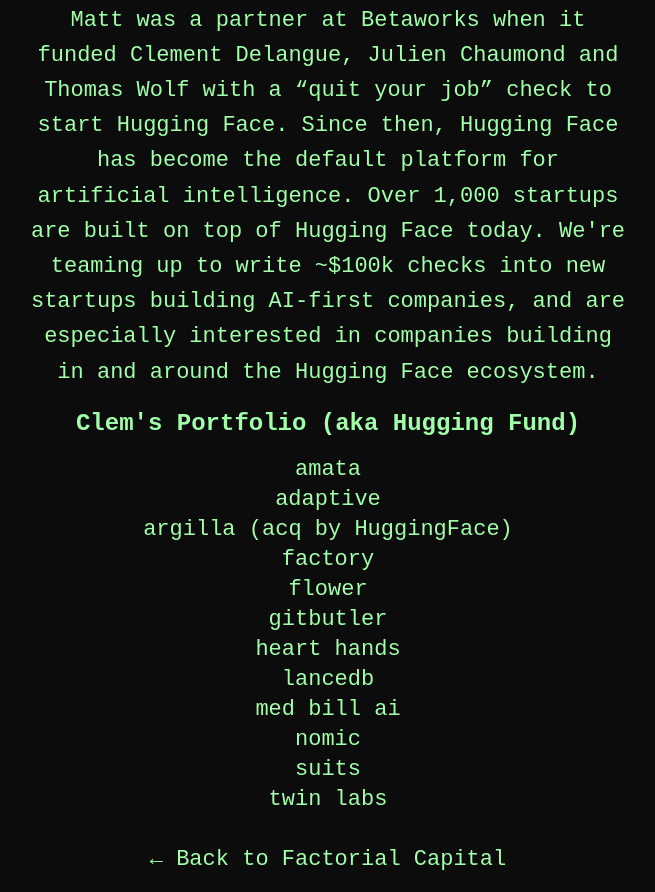
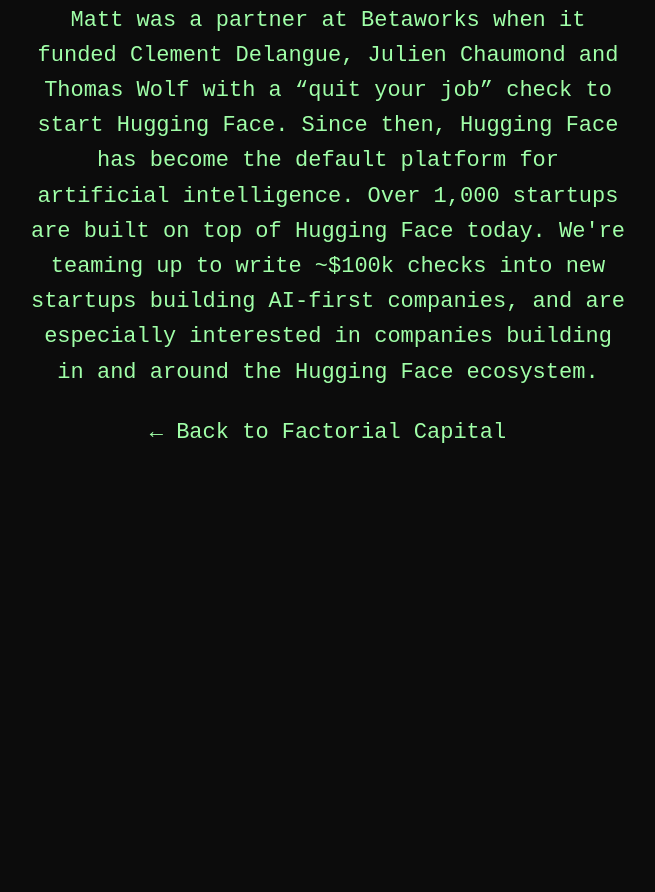
Before and after one commit to beccalewy/fac_cap_site, a plain HTML site: page clementdelangue.html in a window 1280 px wide. Shown: the part 472-1364 px from the top of the page, without its empty margins (312-967 px from the left). After the commit the page ends 937 px from the top, so only its background shows below. Drawn offline with Linux system fonts and the light colour scheme.

Commit message:
updated portfolio and removed clem cos, a few more tweaks

```diff
--- a/clementdelangue.html
+++ b/clementdelangue.html
@@ -121,25 +121,6 @@
     <p>
         Matt was a partner at Betaworks when it funded Clement Delangue, Julien Chaumond and Thomas Wolf with a “quit your job” check to start Hugging Face. Since then, Hugging Face has become the default platform for artificial intelligence. Over 1,000 startups are built on top of Hugging Face today. We're teaming up to write ~$100k checks into new startups building AI-first companies, and are especially interested in companies building in and around the Hugging Face ecosystem.
     </p>
-
-    <h2>
-        Clem's Portfolio (aka Hugging Fund)
-    </h2>
-
-    <ul>
-            <li><a href="https://www.amata.ai/" target="_blank" rel="noopener noreferrer">amata</a></li>
-            <li><a href="https://www.adaptive-ml.com/" target="_blank" rel="noopener noreferrer">adaptive</a></li>
-            <li><a href="https://argilla.io/" target="_blank" rel="noopener noreferrer">argilla (acq by HuggingFace)</a></li>
-            <li><a href="https://www.factory.ai/" target="_blank" rel="noopener noreferrer">factory</a></li>
-            <li><a href="https://flower.ai/" target="_blank" rel="noopener noreferrer">flower</a></li>
-             <li><a href="https://gitbutler.com/" target="_blank" rel="noopener noreferrer">gitbutler</a></li>
-              <li><a href="https://hearthands.tech/" target="_blank" rel="noopener noreferrer">heart hands</a></li>
-              <li><a href="https://lancedb.com/" target="_blank" rel="noopener noreferrer">lancedb</a></li>
-              <li><a href="https://www.medbill.ai/" target="_blank" rel="noopener noreferrer">med bill ai</a></li>
-            <li><a href="https://www.nomic.ai/" target="_blank" rel="noopener noreferrer">nomic</a></li>
-            <li><a href="https://www.suits.ai/" target="_blank" rel="noopener noreferrer">suits</a></li>
-            <li><a href="https://twin.so/" target="_blank" rel="noopener noreferrer">twin labs</a></li>
-        </ul>
     <div class="back-link">
         <a href="index.html">← Back to Factorial Capital</a>
     </div>
```
Also changed, not shown: index.html (+5 -0 lines).
